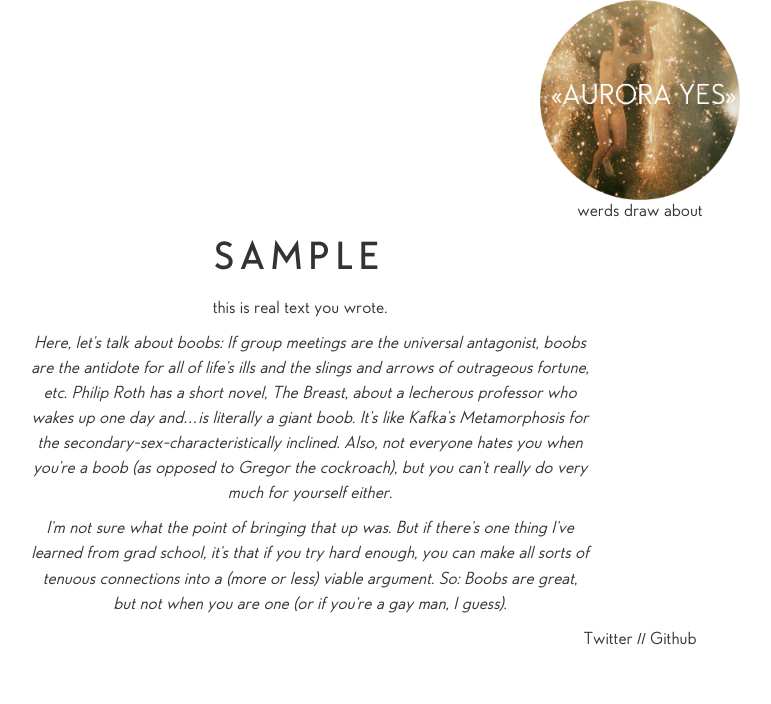
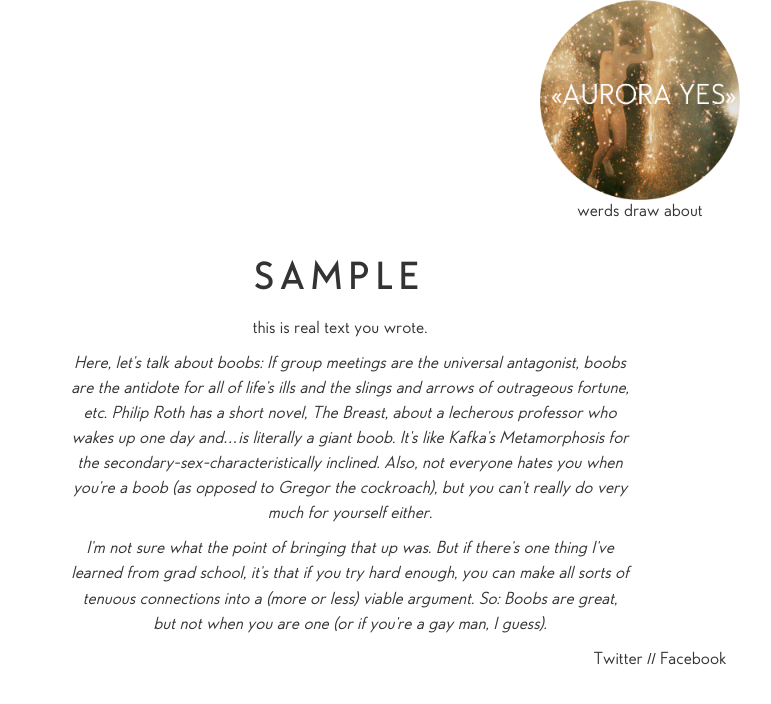
Before and after one commit to auroranou/old-portfolio, a Jekyll site: the page built from _posts/blog/2012-12-03-first.md, in a window 1280 px wide. Shown: the top 704 px of the page, without its empty margins (0-771 px from the left). Built offline with Jekyll 4.4.1, drawn with Linux system fonts in a browser that asks for light colours.

Commit message:
tiny tweaks and fixes

```diff
--- a/_includes/footer.html
+++ b/_includes/footer.html
@@ -1,5 +1,5 @@
 <div id='footer'>
   <a class='quiet' href='http://www.twitter.com/auroranou' target='_blank'>Twitter</a>
   //
-  <a class='quiet' href='http://www.github.com/ian29' target='_blank'>Github</a>
+  <a class='quiet' href='http://www.facebook.com/auroranou' target='_blank'>Facebook</a>
 </div>
--- a/_layouts/default.html
+++ b/_layouts/default.html
@@ -4,9 +4,10 @@
 
 <body>
 
+<div class='container'>
 {{content}}
 
 {% include footer.html %}
-
+</div>
 </body>
 </html>
--- a/_layouts/splash.html
+++ b/_layouts/splash.html
@@ -4,7 +4,7 @@
 -->
 
 <a class='quiet' href='/'>
-<img id='circle margin2y	' src='{{base}}/img/circle.png' alt='circle'/>
+<img id='circle margin4' src='{{base}}/img/circle.png' alt='circle'/>
 </a>
 
 <div class="nav">
--- a/site.css
+++ b/site.css
@@ -293,8 +293,8 @@
 
 /* Read content styling */
 .prose {
-  width: 100%;
   max-width: 600px;
+  text-align: center;
 }
 .prose ul {
   list-style:disc;
```
Also changed, not shown: _posts/blog/2012-12-03-first.md (+1 -0 lines).
